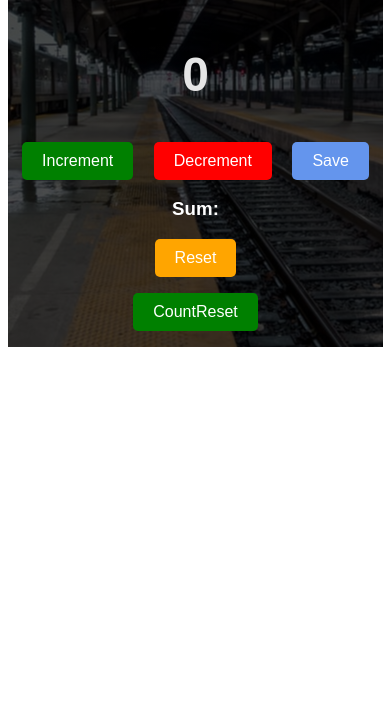
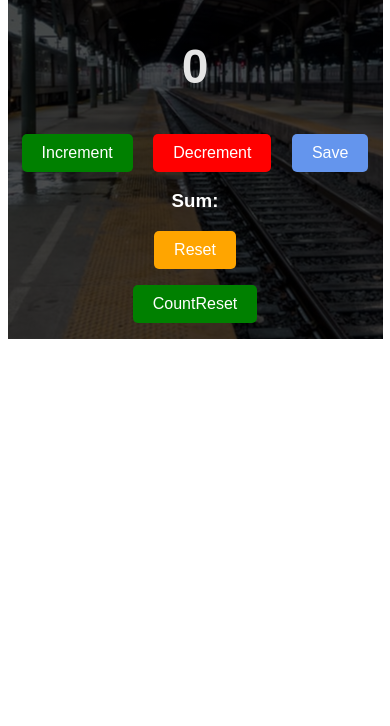
Before and after one commit to NabeelMansour/Passenger-Counter, a plain HTML site: page index.html in a window 390 px wide. Shown: the part 118-844 px from the top of the page. Drawn offline with Linux system fonts and the light colour scheme.

Commit message:
Added media queries

```diff
--- a/styles.css
+++ b/styles.css
@@ -72,3 +72,11 @@ body {
   text-align: center;
   color: #e5e5e5;
 }
+
+@media (max-width: 400px) {
+  body {
+    margin: 0 auto;
+    width: auto;
+    height: auto;
+  }
+}
```
